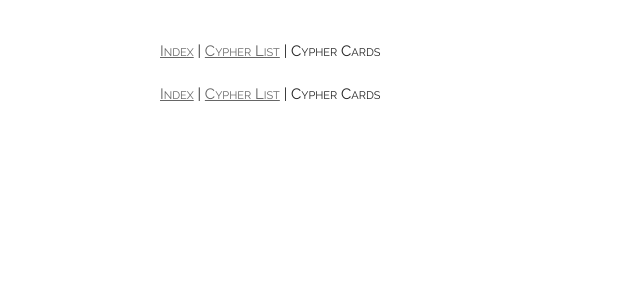
After one commit to michaelbirdtx/cyphersystem, a Django app: page /strange/cyphers/cards/ in a window 1280 px wide. The commit adds this page. Shown: the top 300 px of the page, without its empty margins (0-640 px from the left). Run offline with Django 3.2, Linux system fonts and the light colour scheme; the visitor is signed in with stand-in values (Sample User, id 1); data that the repository does not hold is empty.

Commit message:
Added Cypher Cards page.

```diff
--- /dev/null
+++ b/cyphercore/templates/cyphercore/base_cypher_cards.html
@@ -0,0 +1,11 @@
+{% extends "cyphercore/base.html" %}
+{% block content %}
+    <span class="breadcrumbs"><a href="../../">Index</a> | <a href="../">Cypher List</a> | Cypher Cards</span>
+    {% for cypher in cypher_list %}
+    <h1>{% block header_text %}Cypher: {{ cypher.name }}{% endblock %}</h1>
+    <h2>Level Range: {{ cypher.level_range }}</h2>
+    <div>{% block cypher_form %}{% endblock %}{{ cypher.effect|linebreaks }}</div>
+    <hr class="breakafter" />
+    {% endfor %}
+    <span class="breadcrumbs"><a href="../../">Index</a> | <a href="../">Cypher List</a> | Cypher Cards</span>
+{% endblock %}
--- a/cyphercore/templates/cyphercore/base_cypher_list.html
+++ b/cyphercore/templates/cyphercore/base_cypher_list.html
@@ -1,7 +1,7 @@
 {% extends "cyphercore/base.html" %}
 {% block subtitle %}Cyphers{% endblock %}
 {% block content %}
-    <span class="breadcrumbs"><a href="../">Index</a> | Cypher List</span>
+    <span class="breadcrumbs"><a href="../">Index</a> | Cypher List | <a href="cards">Cypher Cards</a></span>
     <h1>{% block header_text %}Cypher Core: Cyphers{% endblock %}</h1>
     <hr/>
     <ul>
@@ -10,5 +10,5 @@
         {% endfor %}
     </ul>
     <hr />
-    <span class="breadcrumbs"><a href="../">Index</a> | Cypher List</span>
+    <span class="breadcrumbs"><a href="../">Index</a> | Cypher List | <a href="cards">Cypher Cards</a></span>
 {% endblock %}
--- /dev/null
+++ b/cyphercore/templates/cyphercore/cypher_cards.html
@@ -0,0 +1,4 @@
+{% extends "cyphercore/base_cypher_cards.html" %}
+{% load static %}
+{% block title %}Cypher Core: Cypher Cards{% endblock %}
+{% block custom_css %}<link rel="stylesheet" type="text/css" href="{% static 'cyphercore/css/custom.css' %}" />{% endblock %}
--- a/cyphercore/templates/cyphercore/cypher_list.html
+++ b/cyphercore/templates/cyphercore/cypher_list.html
@@ -2,5 +2,5 @@
 {% load static %}
 {% block title %}Cypher Core{% endblock %}
 {% block subtitle %}Cyphers{% endblock %}
-{% block header_text %}Cypher Core: Abilities{% endblock %}
+{% block header_text %}Cypher Core: Cyphers{% endblock %}
 {% block custom_css %}<link rel="stylesheet" type="text/css" href="{% static 'cyphercore/css/custom.css' %}" />{% endblock %}
--- a/cyphercore/urls.py
+++ b/cyphercore/urls.py
@@ -14,6 +14,7 @@ urlpatterns = [
     path('characters/<slug:slug>/', views.CharacterDetailView.as_view(), name='character_detail'),
     path('characters/<slug:slug>/summary/', views.CharacterDetailView.as_view(), name='character_detail'),
     path('cyphers/', views.CypherListView.as_view(), name='cypher_list'),
+    path('cyphers/cards/', views.CypherCardsView.as_view(), name='cypher_cards'),
     path('cyphers/<slug:slug>/', views.CypherDetailView.as_view(), name='cypher_detail'),
     path('descriptors/', views.DescriptorListView.as_view(), name='descriptor_list'),
     path('descriptors/<slug:slug>/', views.DescriptorDetailView.as_view(), name='descriptor_detail'),
--- a/cyphercore/views.py
+++ b/cyphercore/views.py
@@ -78,6 +78,11 @@ class CypherListView(LoginRequiredMixin, generic.ListView):
     model = Cypher
     template_name = 'cyphercore/cypher_list.html'
 
+class CypherCardsView(LoginRequiredMixin, generic.ListView):
+    login_url = BASE_LOGIN_URL
+    model = Cypher
+    template_name = 'cyphercore/cypher_cards.html'
+
 class CypherDetailView(LoginRequiredMixin, generic.DetailView):
     login_url = BASE_LOGIN_URL
     model = Cypher
--- /dev/null
+++ b/numenera/templates/numenera/cypher_cards.html
@@ -0,0 +1,4 @@
+{% extends "cyphercore/base_cypher_cards.html" %}
+{% load static %}
+{% block title %}Numenera: Cypher Cards{% endblock %}
+{% block custom_css %}<link rel="stylesheet" type="text/css" href="{% static 'cyphercore/css/custom.css' %}" />{% endblock %}
--- a/numenera/templates/numenera/cypher_list.html
+++ b/numenera/templates/numenera/cypher_list.html
@@ -2,5 +2,5 @@
 {% load static %}
 {% block title %}Numenera{% endblock %}
 {% block subtitle %}Cyphers{% endblock %}
-{% block header_text %}Numenera: Abilities{% endblock %}
+{% block header_text %}Numenera: Cyphers{% endblock %}
 {% block custom_css %}<link rel="stylesheet" type="text/css" href="{% static 'numenera/css/custom.css' %}" />{% endblock %}
--- a/numenera/urls.py
+++ b/numenera/urls.py
@@ -14,6 +14,7 @@ urlpatterns = [
     path('characters/<slug:slug>/', views.CharacterDetailView.as_view(), name='character_detail'),
     path('characters/<slug:slug>/summary/', views.CharacterDetailView.as_view(), name='character_detail'),
     path('cyphers/', views.CypherListView.as_view(), name='cypher_list'),
+    path('cyphers/cards/', views.CypherCardsView.as_view(), name='cypher_cards'),
     path('cyphers/<slug:slug>/', views.CypherDetailView.as_view(), name='cypher_detail'),
     path('descriptors/', views.DescriptorListView.as_view(), name='descriptor_list'),
     path('descriptors/<slug:slug>/', views.DescriptorDetailView.as_view(), name='descriptor_detail'),
--- a/numenera/views.py
+++ b/numenera/views.py
@@ -78,6 +78,11 @@ class CypherListView(LoginRequiredMixin, generic.ListView):
     model = Cypher
     template_name = 'numenera/cypher_list.html'
 
+class CypherCardsView(LoginRequiredMixin, generic.ListView):
+    login_url = BASE_LOGIN_URL
+    model = Cypher
+    template_name = 'numenera/cypher_cards.html'
+
 class CypherDetailView(LoginRequiredMixin, generic.DetailView):
     login_url = BASE_LOGIN_URL
     model = Cypher
--- /dev/null
+++ b/strange/templates/strange/cypher_cards.html
@@ -0,0 +1,5 @@
+{% extends "cyphercore/base_cypher_cards.html" %}
+{% load static %}
+{% block title %}The Strange: Cypher Cards{% endblock %}
+{% block cypher_form %}<p>{{ cypher.form }}</p>{% endblock %}
+{% block custom_css %}<link rel="stylesheet" type="text/css" href="{% static 'strange/css/custom.css' %}" />{% endblock %}
--- a/strange/templates/strange/cypher_list.html
+++ b/strange/templates/strange/cypher_list.html
@@ -2,5 +2,5 @@
 {% load static %}
 {% block title %}The Strange{% endblock %}
 {% block subtitle %}Cyphers{% endblock %}
-{% block header_text %}The Strange: Abilities{% endblock %}
+{% block header_text %}The Strange: Cyphers{% endblock %}
 {% block custom_css %}<link rel="stylesheet" type="text/css" href="{% static 'strange/css/custom.css' %}" />{% endblock %}
--- a/strange/urls.py
+++ b/strange/urls.py
@@ -14,6 +14,7 @@ urlpatterns = [
     path('characters/<slug:slug>/', views.CharacterDetailView.as_view(), name='character_detail'),
     path('characters/<slug:slug>/summary/', views.CharacterDetailView.as_view(), name='character_detail'),
     path('cyphers/', views.CypherListView.as_view(), name='cypher_list'),
+    path('cyphers/cards/', views.CypherCardsView.as_view(), name='cypher_cards'),
     path('cyphers/<slug:slug>/', views.CypherDetailView.as_view(), name='cypher_detail'),
     path('descriptors/', views.DescriptorListView.as_view(), name='descriptor_list'),
     path('descriptors/<slug:slug>/', views.DescriptorDetailView.as_view(), name='descriptor_detail'),
--- a/strange/views.py
+++ b/strange/views.py
@@ -78,6 +78,11 @@ class CypherListView(LoginRequiredMixin, generic.ListView):
     model = Cypher
     template_name = 'strange/cypher_list.html'
 
+class CypherCardsView(LoginRequiredMixin, generic.ListView):
+    login_url = BASE_LOGIN_URL
+    model = Cypher
+    template_name = 'strange/cypher_cards.html'
+
 class CypherDetailView(LoginRequiredMixin, generic.DetailView):
     login_url = BASE_LOGIN_URL
     model = Cypher
```
